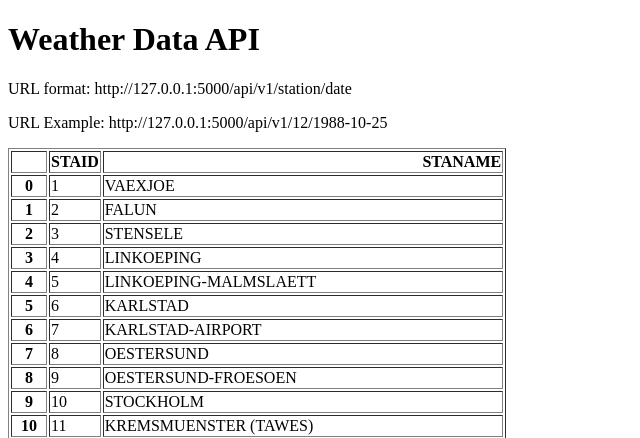
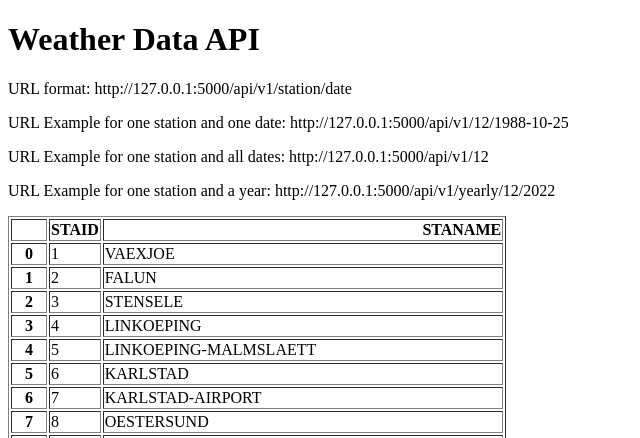
Before and after one commit to phucleit96/python_weather_api_app6, a Flask app: page / in a window 1280 px wide. Shown: the top 438 px of the page, without its empty margins (0-640 px from the left). Run offline with Flask 3, Linux system fonts and the light colour scheme.

Commit message:
Add URL ENDPOINT for yearly and all data

```diff
--- a/main.py
+++ b/main.py
@@ -1,9 +1,12 @@
 from flask import Flask, render_template
 import pandas as pd
 import glob
+
 app = Flask(__name__)
 stations = pd.read_csv("data_small/stations.txt", skiprows=17)
 stations = stations[['STAID', 'STANAME                                 ']]
+
+
 @app.route("/")
 def home():
     return render_template("home.html", data=stations.to_html())
@@ -13,7 +16,6 @@ def home():
 def about(station, date):
     df = pd.read_csv(f"data_small/TG_STAID{station.zfill(6)}.txt", skiprows=20, parse_dates=['    DATE'])
 
-
     return {
         "station": station,
         "date": date,
@@ -21,5 +23,21 @@ def about(station, date):
     }
 
 
+@app.route("/api/v1/<station>")
+def all_data(station):
+    df = pd.read_csv(f"data_small/TG_STAID{station.zfill(6)}.txt", skiprows=20, parse_dates=['    DATE'])
+    result = df.to_dict(orient='records')
+    return result
+
+
+@app.route("/api/v1/yearly/<station>/<year>")
+def yearly(station, year):
+    df = pd.read_csv(f"data_small/TG_STAID{station.zfill(6)}.txt", skiprows=20, parse_dates=['    DATE'])
+    df['    DATE'] = df['    DATE'].astype(str)
+    df_year = df[df['    DATE'].str.startswith(str(year))]
+    result = df_year.to_dict(orient='records')
+    return result
+
+
 if __name__ == "__main__":
     app.run(debug=True)
--- a/templates/home.html
+++ b/templates/home.html
@@ -7,7 +7,9 @@
 <body>
 <h1>Weather Data API</h1>
 <p>URL format: http://127.0.0.1:5000/api/v1/station/date</p>
-<p>URL Example: http://127.0.0.1:5000/api/v1/12/1988-10-25</p>
+<p>URL Example for one station and one date: http://127.0.0.1:5000/api/v1/12/1988-10-25</p>
+<p>URL Example for one station and all dates: http://127.0.0.1:5000/api/v1/12</p>
+<p>URL Example for one station and a year: http://127.0.0.1:5000/api/v1/yearly/12/2022</p>
 <p>{{data|safe}}</p>
 </body>
 </html>
```
